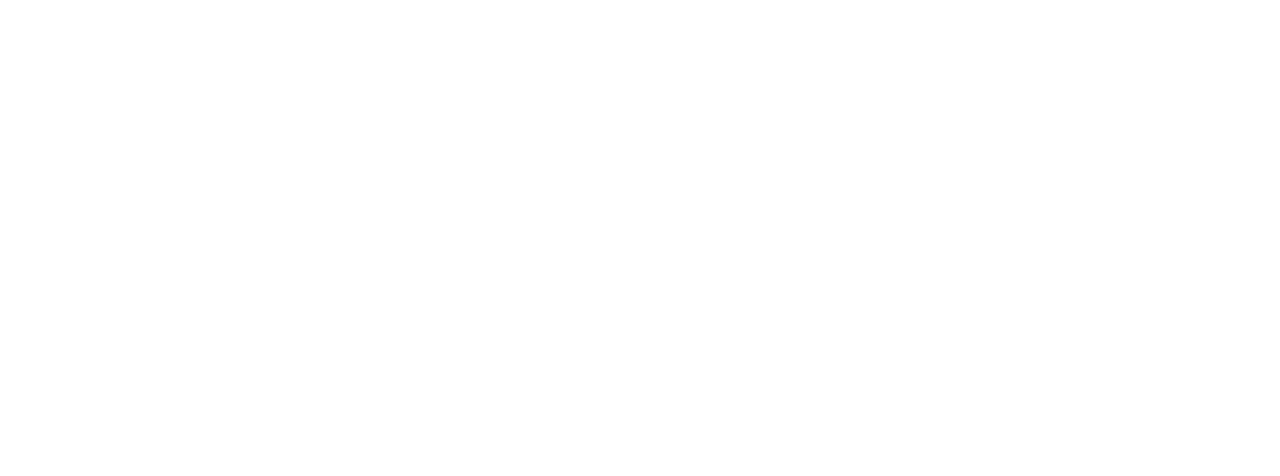
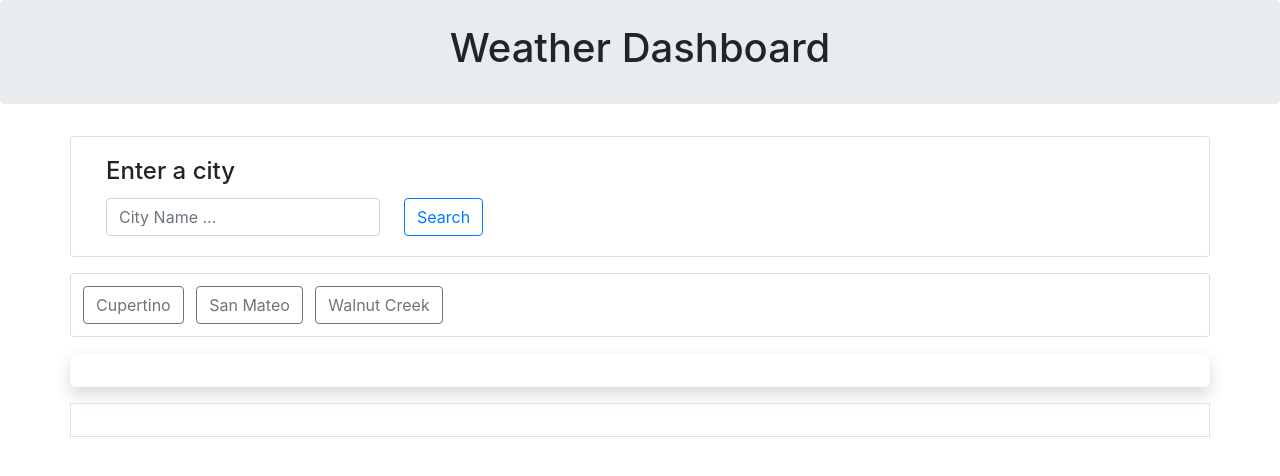
Before and after one commit to seannoh/weather-dashboard, a plain HTML site: page index.html in a window 1280 px wide. Drawn offline with nearby package versions, Linux system fonts and the light colour scheme.

Commit message:
add html structure with bootstrap

```diff
--- a/index.html
+++ b/index.html
@@ -6,13 +6,49 @@
   <meta name="viewport" content="width=device-width, initial-scale=1.0">
   <link rel="stylesheet" href="https://cdn.jsdelivr.net/npm/bootstrap@4.6.1/dist/css/bootstrap.min.css" integrity="sha384-zCbKRCUGaJDkqS1kPbPd7TveP5iyJE0EjAuZQTgFLD2ylzuqKfdKlfG/eSrtxUkn" crossorigin="anonymous">
   <link rel="stylesheet" href="https://cdnjs.cloudflare.com/ajax/libs/jqueryui/1.12.1/jquery-ui.min.css" integrity="sha512-aOG0c6nPNzGk+5zjwyJaoRUgCdOrfSDhmMID2u4+OIslr0GjpLKo7Xm0Ao3xmpM4T8AmIouRkqwj1nrdVsLKEQ==" crossorigin="anonymous" referrerpolicy="no-referrer" />
-  <link href="https://fonts.googleapis.com/css2?family=Roboto:wght@100;300;400;500&display=swap" rel="stylesheet">
   <link rel="stylesheet" href="assets/css/style.css">
 
   <title>Weather Dashboard</title>
 </head>
 <body>
+  <header class="jumbotron p-4">
+    <h1 class="text-center">Weather Dashboard</h1>
+  </header>
+  <main class="container-sm">
+    <section class="row">
+      <div class="card col-12 mb-2" id="search-area">
+        <div class="card-body">
+          <h4 class="card-title">Enter a city</h4>
+          <form class="form-inline">
+            <input class="form-control mr-4 col-auto" type="search" placeholder="City Name ... " aria-label="Search">
+            <button class="btn btn-outline-primary col-auto" type="submit">Search</button>
+          </form>
+        </div>
+      </div>
+      <div class="card col-12 mt-2 p-2" id="search-history">
+        <ul class="list-group d-inline ">
+          <li class="btn btn-outline-secondary m-1">
+            Cupertino
+          </li>
+          <li class="btn btn-outline-secondary m-1">
+            San Mateo
+          </li>
+          <li class="btn btn-outline-secondary m-1">
+            Walnut Creek
+          </li>
 
+          <!-- generate city names dynamically -->
+        </ul>
+      </div>
+    </section>
+    <section class="row mt-3 p-3 border border-light rounded-lg shadow" id="current-weather">
+      <!-- current weather data goes here -->
+    </section>
+    <section class="row mt-3 p-3 border" id="weather-forecast">
+      <!-- 5 day weather forecast goes here -->
+    </section>
+
+  </main>
 
 
 
@@ -20,8 +56,7 @@
   <script src="https://cdnjs.cloudflare.com/ajax/libs/jquery/3.6.0/jquery.min.js" integrity="sha512-894YE6QWD5I59HgZOGReFYm4dnWc1Qt5NtvYSaNcOP+u1T9qYdvdihz0PPSiiqn/+/3e7Jo4EaG7TubfWGUrMQ==" crossorigin="anonymous" referrerpolicy="no-referrer"></script>
   <script src="https://cdnjs.cloudflare.com/ajax/libs/jqueryui/1.12.1/jquery-ui.min.js" integrity="sha512-uto9mlQzrs59VwILcLiRYeLKPPbS/bT71da/OEBYEwcdNUk8jYIy+D176RYoop1Da+f9mvkYrmj5MCLZWEtQuA==" crossorigin="anonymous" referrerpolicy="no-referrer"></script>
   <script src="https://cdn.jsdelivr.net/npm/bootstrap@4.6.1/dist/js/bootstrap.bundle.min.js" integrity="sha384-fQybjgWLrvvRgtW6bFlB7jaZrFsaBXjsOMm/tB9LTS58ONXgqbR9W8oWht/amnpF" crossorigin="anonymous"></script>
-  <script src="https://cdnjs.cloudflare.com/ajax/libs/moment.js/2.29.3/moment.min.js" integrity="sha512-x/vqovXY/Q4b+rNjgiheBsA/vbWA3IVvsS8lkQSX1gQ4ggSJx38oI2vREZXpTzhAv6tNUaX81E7QBBzkpDQayA==" crossorigin="anonymous" referrerpolicy="no-referrer"></script>
-  <script src="assets/js/script.js"></script>
+  <script src="https://cdnjs.cloudflare.com/ajax/libs/moment.js/2.28.0/moment.min.js" integrity="sha512-Q1f3TS3vSt1jQ8AwP2OuenztnLU6LwxgyyYOG1jgMW/cbEMHps/3wjvnl1P3WTrF3chJUWEoxDUEjMxDV8pujg==" crossorigin="anonymous" referrerpolicy="no-referrer"></script>  <script src="assets/js/script.js"></script>
 
 </body>
 </html>
```
